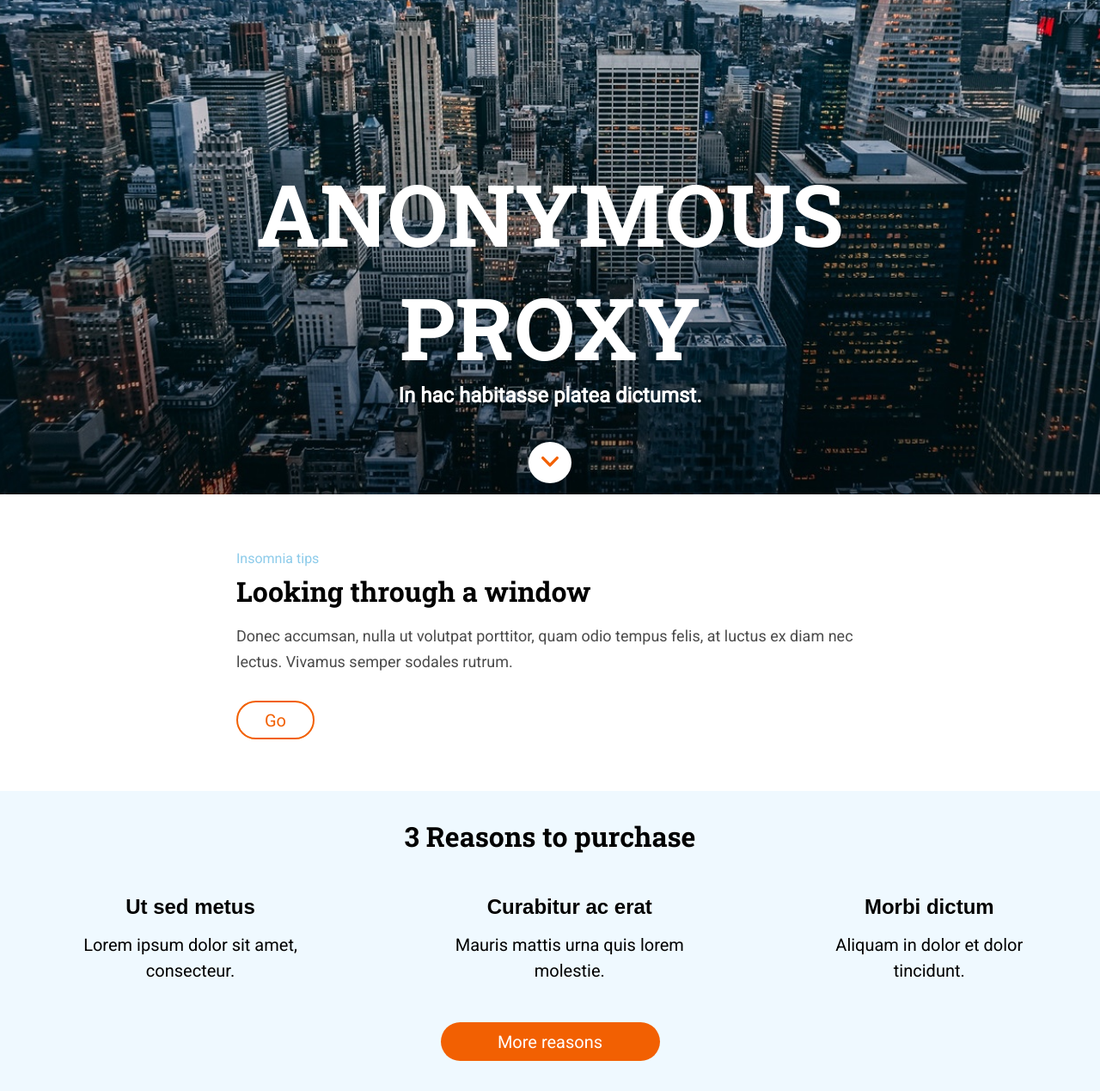
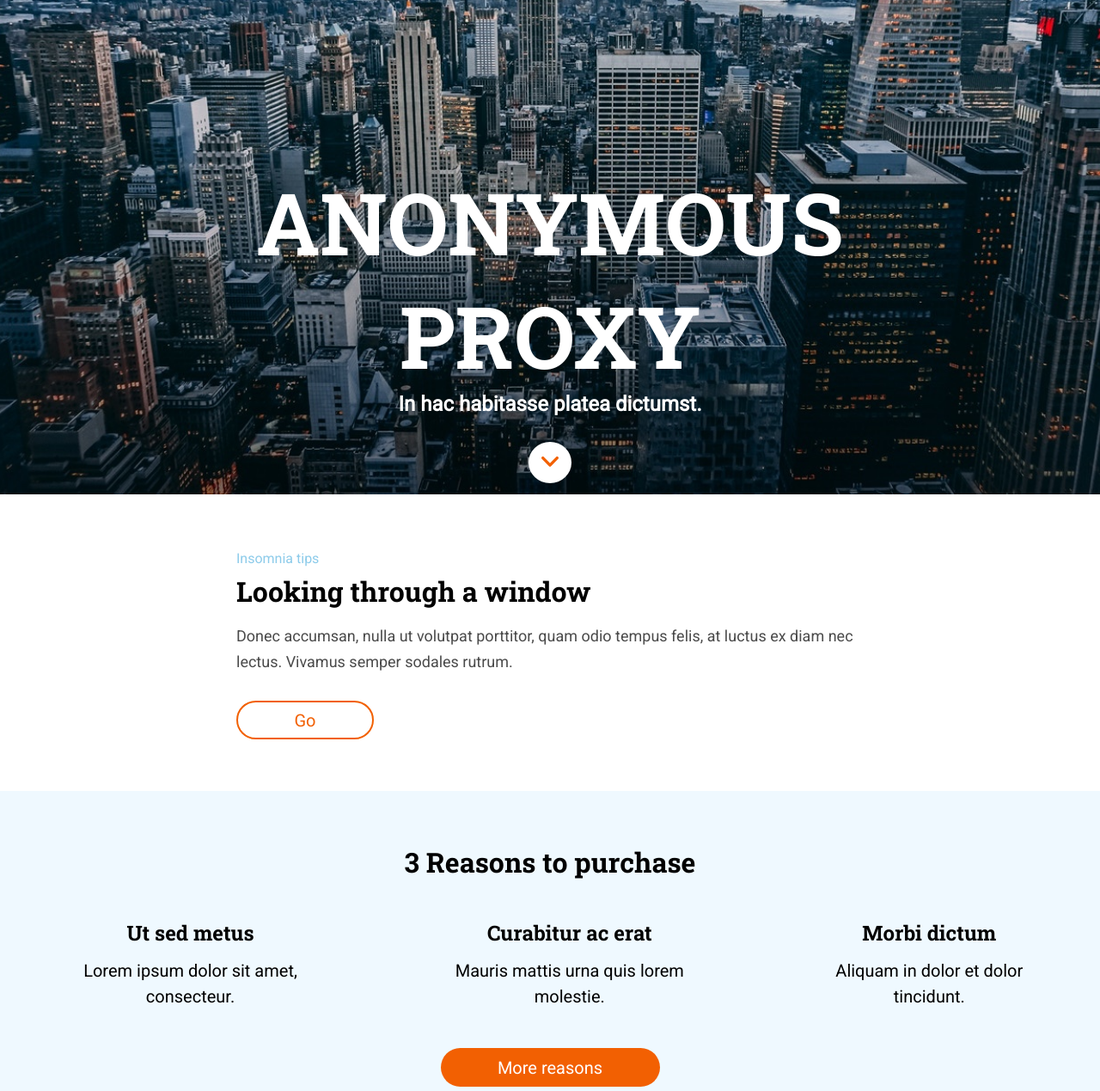
Before and after one commit to chicano85/anonimous-proxy, a website: page docs/index.html in a window 1280 px wide. Shown: the part 225-1494 px from the top of the page at 86% size. Drawn offline with nearby package versions, Linux system fonts and the light colour scheme; files that its build step writes are made by us from their sources; files whose address does not match are found by name.

Commit message:
header and main review

```diff
--- a/src/scss/layout/_main.scss
+++ b/src/scss/layout/_main.scss
@@ -16,6 +16,7 @@
     flex-direction: column;
     font-family: $font-titles;
     font-size: 42px;
+    line-height: 55px;
     color: white;
     text-transform: uppercase;
   }
@@ -24,7 +25,7 @@
     font-family: $font-paragraph;
     font-size: 16px;
     color: white;
-    margin: 10px;
+    margin-top: 10px;
   }
   &--link {
     background-color: white;
@@ -35,6 +36,7 @@
   @media all and (min-width: 768px) {
     &--title {
       font-size: 80px;
+      line-height: 106px;
     }
     &--subtitle {
       font-size: 24px;
@@ -49,6 +51,7 @@
   @media all and (min-width: 1200px) {
     &--title {
       font-size: 100px;
+      line-height: 132px;
     }
     &--subtitle {
       font-size: 24px;
@@ -102,8 +105,10 @@
     display: flex;
     justify-content: center;
     align-items: center;
+    transition: background-color ease 3s, transform ease 1s;
     &:hover {
-      background-color: yellowgreen;
+      background-color: cyan;
+      transform: rotate(90deg);
     }
   }
   @media all and (min-width: 768px) {
@@ -131,7 +136,9 @@
     }
     &__title {
       font-size: 32px;
-      line-height: 45px;
+    }
+    &__link {
+      width: 160px;
     }
   }
 }
@@ -147,7 +154,7 @@
 
   &__title {
     font-family: $font-titles;
-    font-size: 24px;
+    font-size: 24x;
     line-height: 30px;
     padding: 30px 0 45px 0;
   }
@@ -175,6 +182,7 @@
     display: flex;
     justify-content: center;
     align-items: center;
+    transition: background-color ease 3s;
     &:hover {
       background-color: purple;
     }
@@ -189,13 +197,12 @@
       line-height: 45px;
     }
     &--h3 {
-      font-family: arial;
+      font-family: $font-titles;
       font-size: 24px;
       margin-bottom: 14px;
     }
     &--text {
       font-size: 20px;
-      line-height: 30px;
     }
 
     &__link {
@@ -205,6 +212,7 @@
   @media all and (min-width: 1200px) {
     &__title {
       font-size: 32px;
+      padding: 60px 0 45px 0;
     }
     &__link {
       width: 255px;
```
